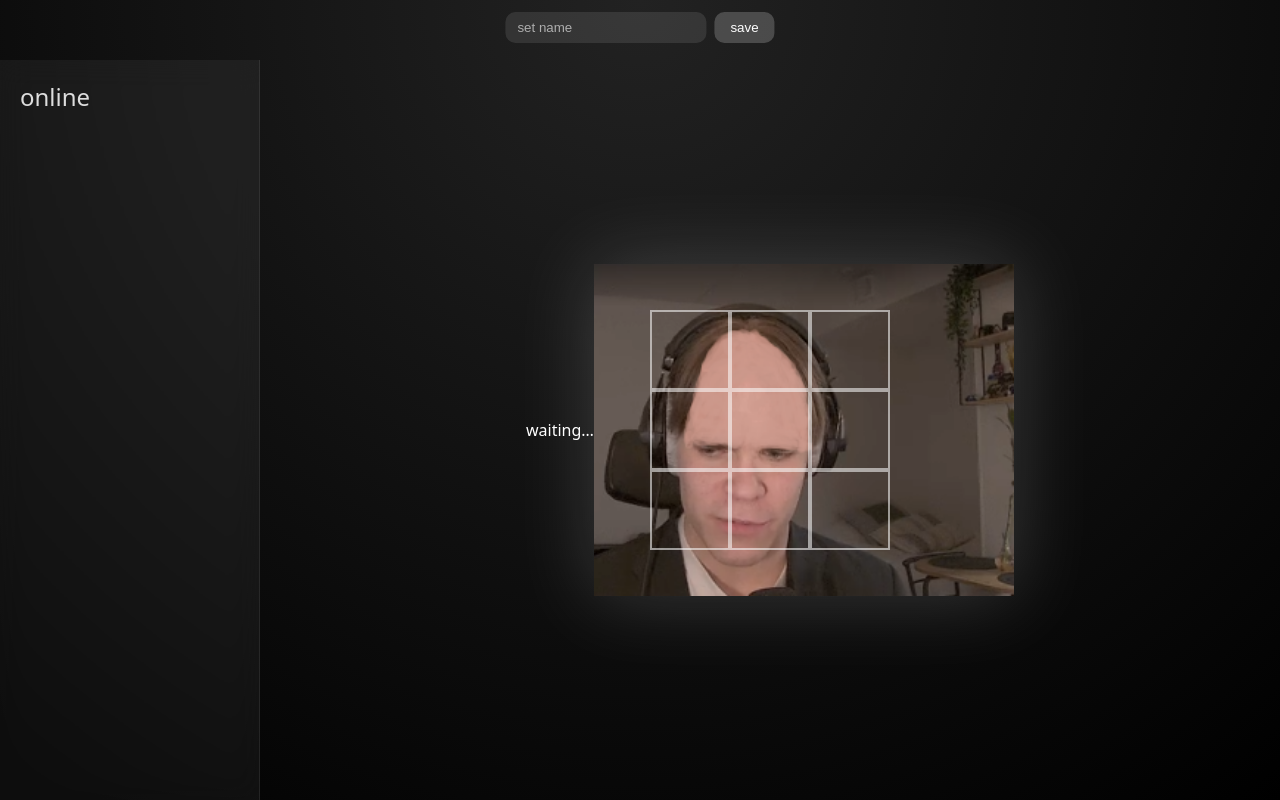
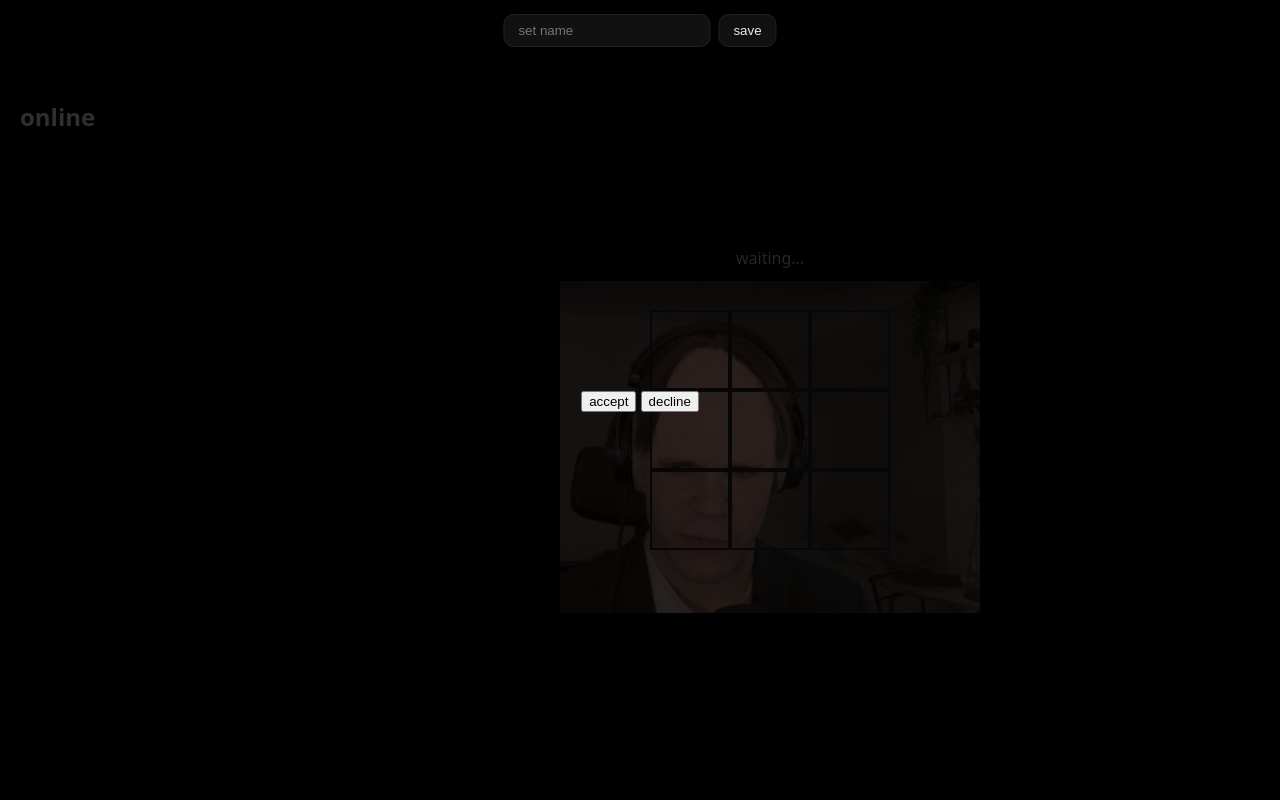
Before and after one commit to napikengine99/tic-tac-forehead, a website: page public/index.html in a window 1280 px wide. Drawn offline with nearby package versions, Linux system fonts and the light colour scheme; no server answers.

Commit message:
Update style.css

```diff
--- a/public/style.css
+++ b/public/style.css
@@ -5,48 +5,30 @@
 body {
   margin: 0;
   height: 100vh;
-  background: radial-gradient(circle at top, #222, #000);
-  color: white;
-  font-family: system-ui, -apple-system, BlinkMacSystemFont, sans-serif;
+  background: #000;
+  color: #eaeaea;
+  font-family: system-ui, sans-serif;
   overflow: hidden;
 }
 
-/* top bar (name setter) */
+/* top bar */
 #topbar {
   position: fixed;
-  top: 12px;
+  top: 14px;
   left: 50%;
   transform: translateX(-50%);
   display: flex;
   gap: 8px;
-  z-index: 20;
+  z-index: 10;
 }
 
-#topbar input {
-  padding: 8px 12px;
+#topbar input,
+#topbar button {
+  background: #111;
+  border: 1px solid #222;
+  color: #eaeaea;
+  padding: 8px 14px;
   border-radius: 10px;
-  border: none;
-  outline: none;
-  background: rgba(255,255,255,0.1);
-  color: white;
-}
-
-#topbar input::placeholder {
-  color: rgba(255,255,255,0.6);
-}
-
-#topbar button {
-  padding: 8px 16px;
-  border-radius: 10px;
-  border: none;
-  cursor: pointer;
-  background: rgba(255,255,255,0.2);
-  color: white;
-  transition: background 0.2s;
-}
-
-#topbar button:hover {
-  background: rgba(255,255,255,0.35);
 }
 
 /* layout */
@@ -60,126 +42,72 @@ body {
 #sidebar {
   width: 260px;
   padding: 20px;
-  background: rgba(255,255,255,0.05);
-  backdrop-filter: blur(14px);
-  border-right: 1px solid rgba(255,255,255,0.08);
-}
-
-#sidebar h2 {
-  margin: 0 0 12px 0;
-  font-weight: 500;
-  opacity: 0.85;
-}
-
-#users {
-  display: flex;
-  flex-direction: column;
-  gap: 8px;
+  border-right: 1px solid #111;
 }
 
 .user {
-  padding: 10px 12px;
-  border-radius: 12px;
-  background: rgba(255,255,255,0.08);
+  padding: 10px;
+  border-radius: 10px;
+  background: #0a0a0a;
+  margin-bottom: 6px;
   cursor: pointer;
-  transition: background 0.2s, transform 0.1s;
 }
 
 .user:hover {
-  background: rgba(255,255,255,0.2);
-  transform: translateX(2px);
+  background: #151515;
 }
 
-/* game area */
+/* game */
 #game {
   flex: 1;
   display: flex;
+  flex-direction: column;
   align-items: center;
   justify-content: center;
-  position: relative;
 }
 
-/* forehead image */
+#turnText {
+  margin-bottom: 12px;
+  opacity: 0.8;
+}
+
 #forehead {
   width: 420px;
-  max-width: 80vw;
-  filter: drop-shadow(0 0 40px rgba(255,255,255,0.18));
+  pointer-events: none;
   user-select: none;
-  pointer-events: none;
 }
 
-/* tic tac toe board */
 #board {
   position: absolute;
   width: 240px;
   height: 240px;
   display: grid;
   grid-template-columns: repeat(3, 1fr);
-  gap: 0;
 }
 
 .cell {
-  border: 2px solid rgba(255,255,255,0.55);
+  border: 2px solid #222;
   font-size: 3rem;
-  font-weight: 600;
   display: flex;
   align-items: center;
   justify-content: center;
   cursor: pointer;
-  transition: background 0.2s, transform 0.1s;
 }
 
 .cell:hover {
-  background: rgba(255,255,255,0.12);
+  background: #111;
 }
 
-.cell:active {
-  transform: scale(0.95);
-}
-
-/* duel popup overlay */
+/* popup */
 #popup {
   position: fixed;
   inset: 0;
-  background: rgba(0,0,0,0.65);
-  backdrop-filter: blur(6px);
+  background: rgba(0,0,0,0.8);
   display: flex;
-  flex-direction: column;
   align-items: center;
   justify-content: center;
-  z-index: 50;
 }
 
-#popup p {
-  margin-bottom: 20px;
-  font-size: 1.2rem;
+.hidden {
+  display: none;
 }
-
-.popupButtons {
-  display: flex;
-  gap: 16px;
-}
-
-#popup button {
-  padding: 10px 24px;
-  border-radius: 12px;
-  border: none;
-  cursor: pointer;
-  font-size: 1rem;
-  color: white;
-  background: rgba(255,255,255,0.2);
-  transition: background 0.2s, transform 0.1s;
-}
-
-#popup button:hover {
-  background: rgba(255,255,255,0.35);
-}
-
-#popup button:active {
-  transform: scale(0.95);
-}
-
-/* utility */
-.hidden {
-  display: none !important;
-}
```
